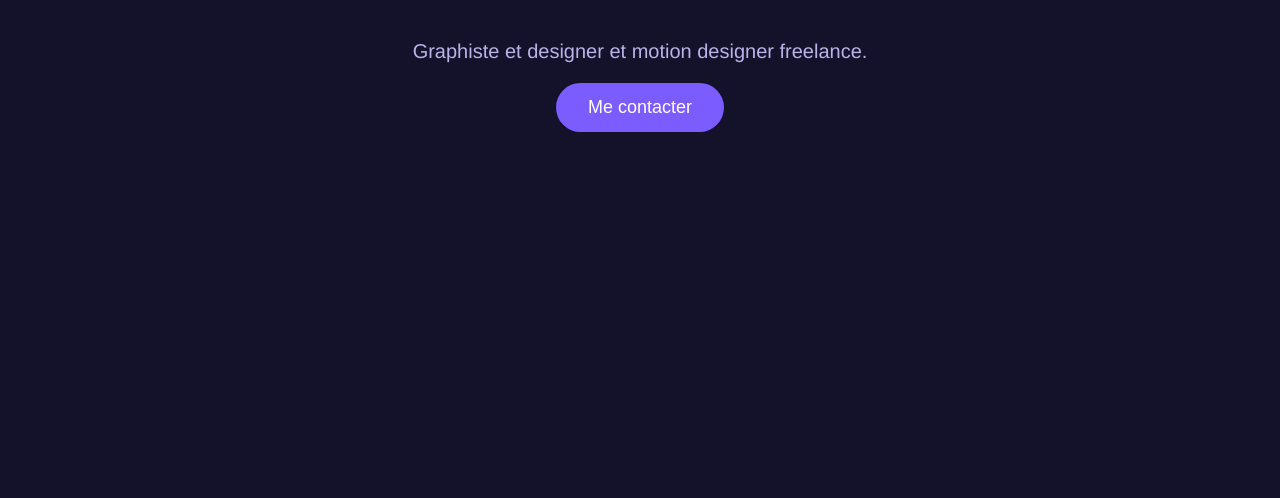
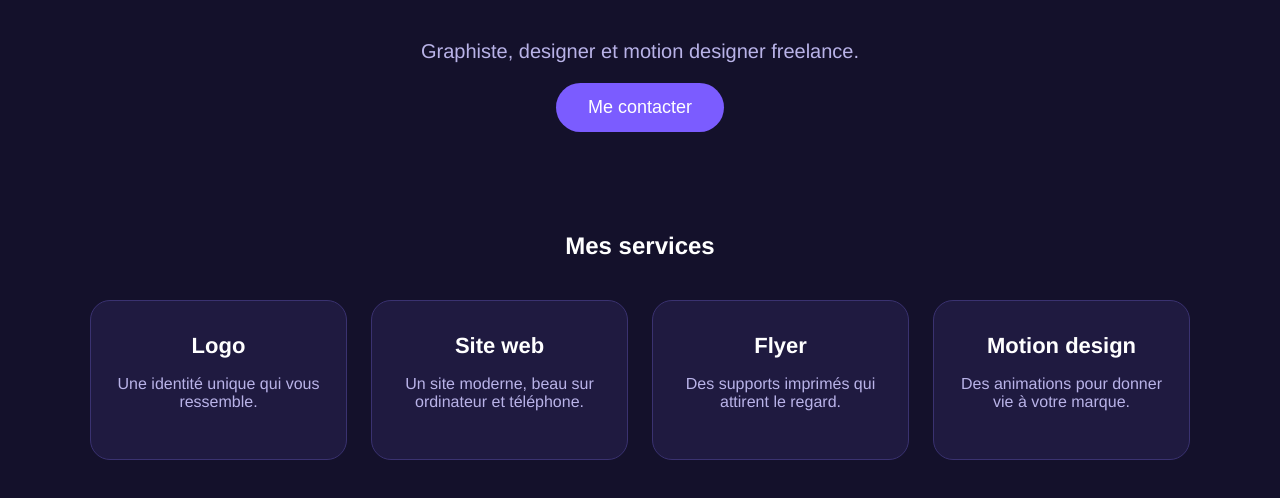
Before and after one commit to seita-sokhona/ma-premiere-page, a plain HTML site: page index.html in a window 1280 px wide. Shown: the part 248-746 px from the top of the page. Drawn offline with Linux system fonts and the light colour scheme.

Commit message:
Ajout section et mes services

```diff
--- a/index.html
+++ b/index.html
@@ -28,13 +28,79 @@
       font-size: 18px;
       cursor: pointer;
     }
+
+    /* Section Mes services */
+    .services {
+      margin: 100px auto;
+      max-width: 1100px;
+      padding: 0 20px;
+    }
+    .cartes {
+      display: grid;
+      grid-template-columns: repeat(4, 1fr);
+      gap: 24px;
+      margin-top: 40px;
+    }
+    .carte {
+      background-color: #1f1a40;
+      border: 1px solid #3a3270;
+      border-radius: 20px;
+      padding: 32px 20px;
+      opacity: 0;
+      animation: apparition 0.8s ease forwards;
+      transition: transform 0.3s, border-color 0.3s;
+    }
+    .carte:nth-child(2) { animation-delay: 0.2s; }
+    .carte:nth-child(3) { animation-delay: 0.4s; }
+    .carte:nth-child(4) { animation-delay: 0.6s; }
+    .carte:hover {
+      transform: translateY(-10px);
+      border-color: #7b5cff;
+    }
+    .carte h3 {
+      font-size: 22px;
+      margin: 0 0 8px;
+    }
+    .carte p {
+      font-size: 16px;
+    }
+    @keyframes apparition {
+      from { opacity: 0; transform: translateY(30px); }
+      to   { opacity: 1; transform: translateY(0); }
+    }
+    /* Sur téléphone : une carte par ligne */
+    @media (max-width: 800px) {
+      .cartes { grid-template-columns: 1fr; }
+    }
   </style>
 </head>
 
 <body>
   <h1>Soar Studio</h1>
-  <p>Graphiste et designer et motion designer freelance.</p>
+  <p>Graphiste, designer et motion designer freelance.</p>
   <button>Me contacter</button>
+
+  <section class="services">
+    <h2>Mes services</h2>
+    <div class="cartes">
+      <div class="carte">
+        <h3>Logo</h3>
+        <p>Une identité unique qui vous ressemble.</p>
+      </div>
+      <div class="carte">
+        <h3>Site web</h3>
+        <p>Un site moderne, beau sur ordinateur et téléphone.</p>
+      </div>
+      <div class="carte">
+        <h3>Flyer</h3>
+        <p>Des supports imprimés qui attirent le regard.</p>
+      </div>
+      <div class="carte">
+        <h3>Motion design</h3>
+        <p>Des animations pour donner vie à votre marque.</p>
+      </div>
+    </div>
+  </section>
    <script>
     const bouton = document.querySelector("button");
 
```
